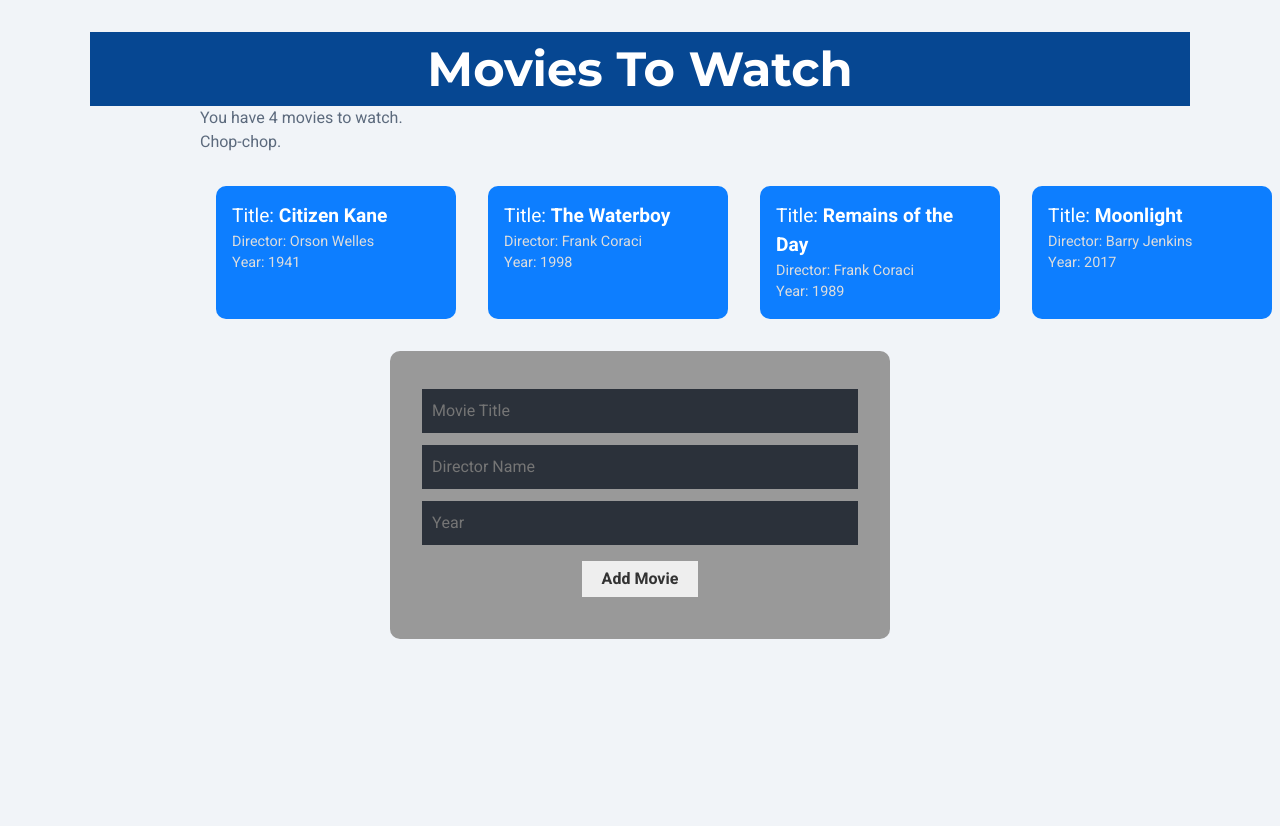
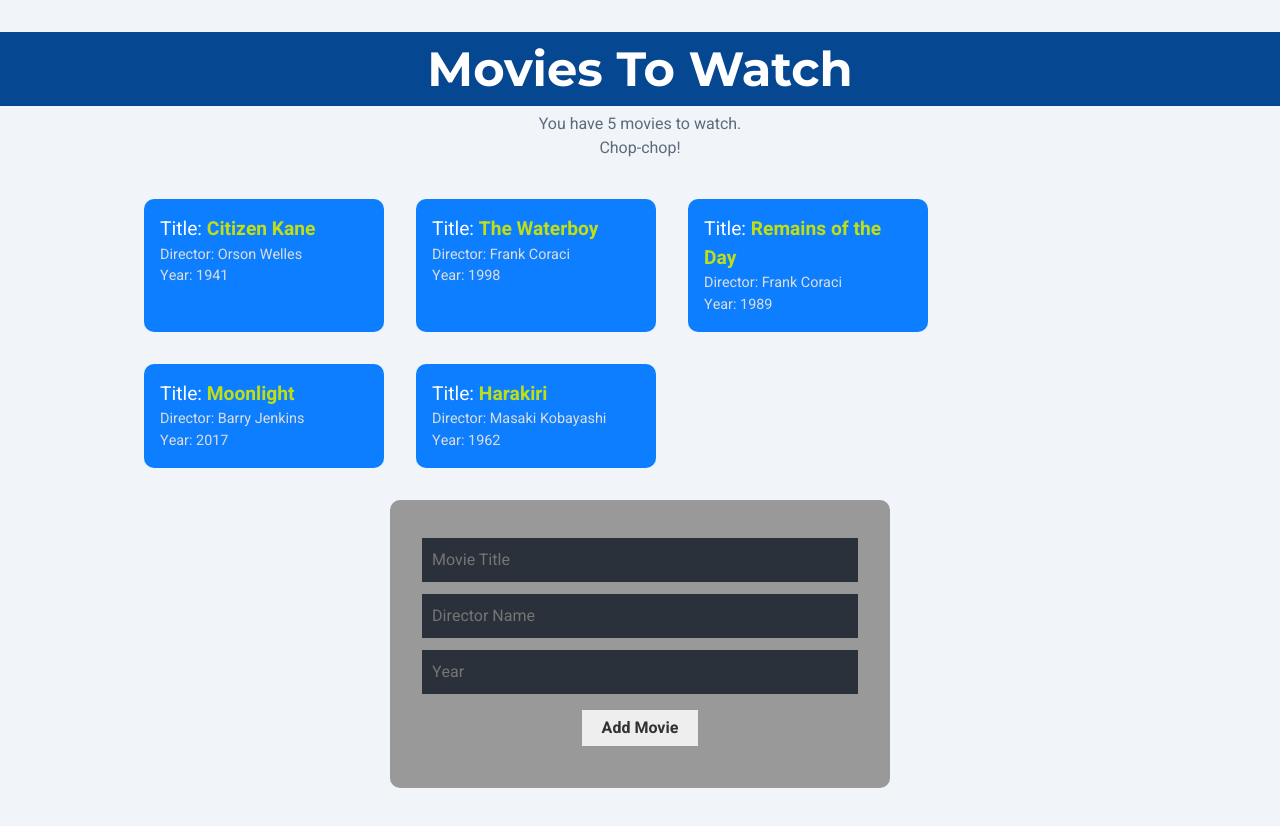
Before and after one commit to gmcln-rct/CSS-Filters-and-React-Hooks, a React (Create React App) app: page / in a window 1280 px wide. Shown: the top 826 px of the page. Built offline with nearby package versions, Linux system fonts and the light colour scheme.

Commit message:
Fix page width

```diff
--- a/src/components/MovieList.js
+++ b/src/components/MovieList.js
@@ -4,9 +4,11 @@ import { MovieContext } from '../contexts/MovieContext';
 
 const MovieList = () => {
   const { Movies } = useContext(MovieContext);
+  let movieVar = Movies.length === 1 ? 'movie' : 'movies';
   return Movies.length ? (
     <div className="Movie-list">
-      <p>You have {Movies.length} movies to watch. <br /> Chop-chop.</p>
+      <div className="subheader"><p>You have {Movies.length} {movieVar} to watch. <br /> Chop-chop!</p></div>
+
       <ul>
         {Movies.map(Movie => {
           return ( <MovieDetails Movie={Movie} key={Movie.id} /> );
--- a/src/contexts/MovieContext.js
+++ b/src/contexts/MovieContext.js
@@ -8,8 +8,10 @@ const MovieContextProvider = (props) => {
     { title: "Citizen Kane", director: "Orson Welles", year: "1941", id: 1 },
     { title: "The Waterboy", director: "Frank Coraci", year: "1998", id: 2 },
     { title: "Remains of the Day", director: "Frank Coraci", year: "1989", id: 3 },
-    { title: "Moonlight", director: "Barry Jenkins", year: "2017", id: 4 }
+    { title: "Moonlight", director: "Barry Jenkins", year: "2017", id: 4 },
+    { title: "Harakiri", director: "Masaki Kobayashi", year: "1962", id: 5 }
   ]);
+
   const addMovie = (title, director, year) => {
     setMovies([...Movies, {title, director, year, id: uuid()}]);
   };
--- a/src/index.css
+++ b/src/index.css
@@ -3,6 +3,7 @@
 
 body {
   /* margin: 0; */
+  padding: 0;
   font-family: -apple-system, BlinkMacSystemFont, "Segoe UI", "Roboto", "Oxygen",
     "Ubuntu", "Cantarell", "Fira Sans", "Droid Sans", "Helvetica Neue",
     sans-serif;
@@ -11,15 +12,11 @@ body {
   background: #f1f4f8;
 }
 
-#root {
-  width: 100%;
-}
 .main-app{
   display: flex;
   justify-content: center;
   flex-direction: column;
   width: 100%;
-  max-width: 1100px;
   margin: 2rem auto;
 
 
@@ -49,11 +46,21 @@ body {
   margin-top: 0;
 }
 
+.subheader {
+  margin: 0.4rem 0;
+  text-align: center;
+}
+
 /* Movie List */
 .Movie-list{
-  width: 100%;
+    display: flex;
+  justify-content: center;
+  flex-direction: column;
+  width: 80%;
   margin: 0 10%;
+
 }
+
 .Movie-list ul{
   display: flex;
   justify-content: flex-start;
@@ -61,6 +68,7 @@ body {
   padding: 0;
   list-style-type: none;
 }
+
 .Movie-list li{
   width: 15rem;
   margin: 1rem 1rem;
@@ -87,7 +95,7 @@ body {
 
 .movie-title {
   font-weight: 700;
-  color: #fff;
+  color: #C0DE14;
 }
 .Movie-list .director{
   font-size: 0.9em;
```
